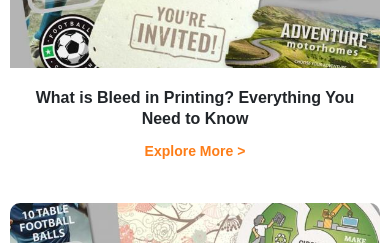
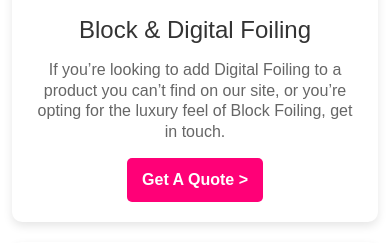
Before and after one commit to RinaDhanaba/printed, a PHP site: page /bespoke-service in a window 390 px wide. Shown: the part 3304-3547 px from the top of the page. Run offline with PHP 8.4, Linux system fonts and the light colour scheme.

Commit message:
requests

```diff
--- a/bespoke-service.php
+++ b/bespoke-service.php
@@ -84,6 +84,58 @@ $order_steps = [
     <?php endforeach; ?>
 </div>
 </section>
+
+<section class="container">
+<h2 style="text-align:center;">Customer Stories</h2>
+
+<div class="video-container">
+    <img src="./media/man-working-printing-house-with-paper-paints.jpg" alt="Video Thumbnail" class="thumbnail">
+    <button class="play-button" onclick="playVideo()">
+        <img src="./media/play-button.svg" alt="Play">
+    </button>
+</div>
+</section>
+
+
+<?php
+$requests = [
+    [
+        "title" => "Block & Digital Foiling",
+        "description" => "If you’re looking to add Digital Foiling to a product you can’t find on our site, or you’re opting for the luxury feel of Block Foiling, get in touch.",
+        "image" => "block-digital-foiling.jpg",
+        "link" => "#"
+    ],
+    [
+        "title" => "Die Cut & Custom Shapes",
+        "description" => "From Stickers to Wedding Invitations, the possibilities are endless with Custom Shapes. Let’s make your idea a reality, together.",
+        "image" => "die-cut-custom-shapes.jpg",
+        "link" => "#"
+    ],
+    [
+        "title" => "White Ink",
+        "description" => "Turn up the contrast and add White Ink to our range of striking coloured card or Kraft paper. Ask us about products you can’t find on our site.",
+        "image" => "white-ink.jpg",
+        "link" => "#"
+    ]
+];
+?>
+
+<section>
+    <div class="container">
+        <h2>Popular requests</h2>
+        <div class="bespoke-requests">
+            <?php foreach ($requests as $request) : ?>
+                <div class="bespoke-requests-inner">
+                    <img src="<?= htmlspecialchars($request['image']); ?>" alt="<?= htmlspecialchars($request['title']); ?>">
+                    <h3><?= htmlspecialchars($request['title']); ?></h3>
+                    <p><?= htmlspecialchars($request['description']); ?></p>
+                    <a href="<?= htmlspecialchars($request['link']); ?>" class="quote-link">Get A Quote ></a>
+                </div>
+            <?php endforeach; ?>
+        </div>
+    </div>
+</section>
+
 
 
 
--- a/css/bespoke-service.css
+++ b/css/bespoke-service.css
@@ -47,7 +47,7 @@
 
 
 .order-container-main{
-    padding: 30px 5px;
+    padding: 80px 5px;
 }
 
 .order-container {
@@ -132,3 +132,86 @@
         display: none;
     }
 }
+
+
+
+
+
+
+
+/* Request Cards */
+.bespoke-requests {
+    display: flex;
+    justify-content: space-between;
+    gap: 20px;
+    flex-wrap: wrap;
+}
+
+.bespoke-requests-inner {
+    background: #fff;
+    padding: 20px;
+    border-radius: 10px;
+    box-shadow: 0px 4px 10px rgba(0, 0, 0, 0.1);
+    width: 32%;
+    text-align: center;
+    transition: transform 0.3s ease-in-out;
+}
+
+.bespoke-requests-inner:hover {
+    transform: translateY(-5px);
+}
+
+/* Image Styling */
+.bespoke-requests-inner img {
+    width: 100%;
+    height: auto;
+    border-radius: 5px;
+}
+
+/* Heading Styling */
+.bespoke-requests-inner h3 {
+    font-size: 1.5rem;
+    margin: 15px 0;
+    color: #333;
+}
+
+/* Paragraph Styling */
+.bespoke-requests-inner p {
+    font-size: 1rem;
+    color: #666;
+    margin-bottom: 15px;
+}
+
+/* Button Styling */
+.quote-link {
+    display: inline-block;
+    padding: 10px 15px;
+    background-color: #ff0077;
+    color: #fff;
+    text-decoration: none;
+    border-radius: 5px;
+    font-weight: bold;
+    transition: background 0.3s ease-in-out;
+}
+
+.quote-link:hover {
+    background-color: #cc005f;
+}
+
+/* Responsive Design */
+@media (max-width: 1024px) {
+    .bespoke-requests {
+        flex-direction: column;
+        align-items: center;
+    }
+
+    .bespoke-requests-inner {
+        width: 90%;
+    }
+}
+
+@media (max-width: 600px) {
+    .bespoke-requests-inner {
+        width: 100%;
+    }
+}
```
